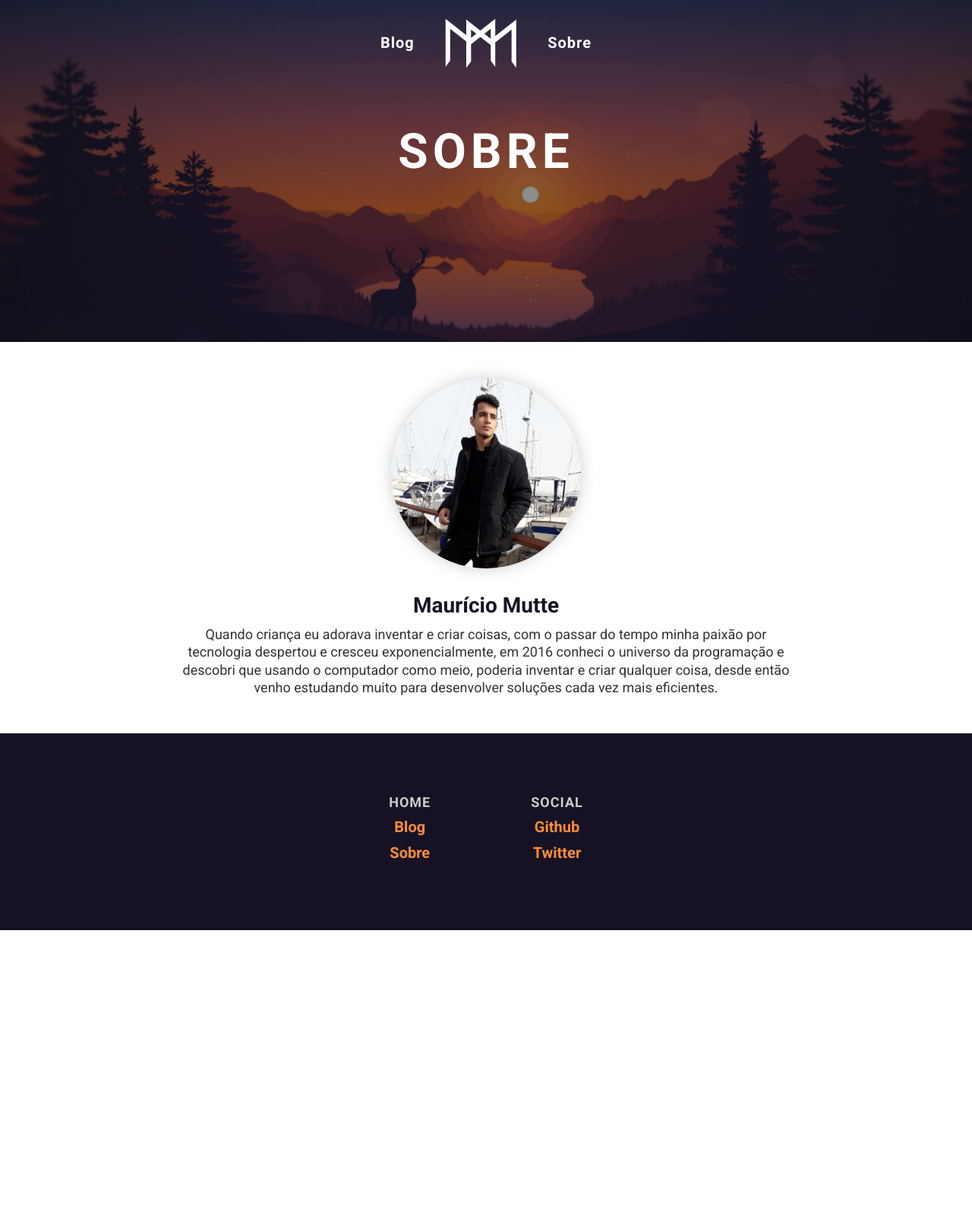
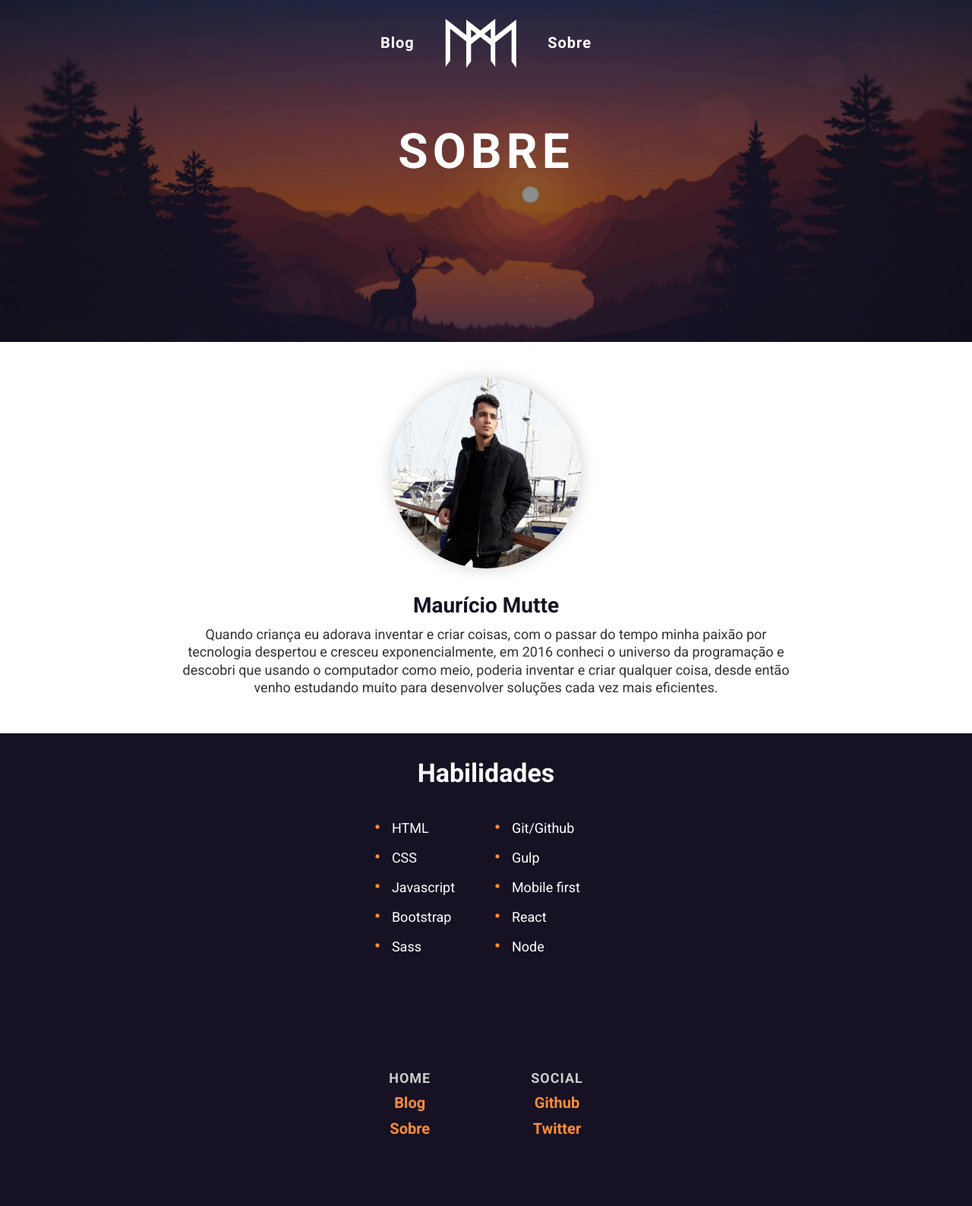
Before and after one commit to mauriciomutte/old-mauriciomutte.github.io, a Jekyll site: the page built from sobre.html, in a window 1280 px wide. Shown: the whole page at 76% size. Built offline with Jekyll 4.4.1, drawn with Linux system fonts in a browser that asks for light colours; before the commit the page ends 1224 px from its top, so only the background shows below that.

Commit message:
Add about skills

```diff
--- a/assets/css/main.css
+++ b/assets/css/main.css
@@ -217,6 +217,7 @@ body {
 .about {
   text-align: center; }
   .about__title {
+    color: #161223;
     font-size: 34px; }
 
 .about-me {
@@ -236,6 +237,29 @@ body {
     font-size: 18px;
     line-height: 1.3;
     max-width: 800px; }
+
+.about-skills {
+  background-color: #161223;
+  color: #fff;
+  padding: 2em 0; }
+  .about-skills__title {
+    color: #fff; }
+  .about-skills__ul {
+    columns: 2;
+    list-style: none;
+    margin: 2em auto;
+    padding-left: 50px;
+    width: 300px; }
+  .about-skills__li {
+    font-size: 18px;
+    text-align: left;
+    padding: 7px 0; }
+    .about-skills__li::before {
+      content: "\2022";
+      color: #ff8c39;
+      font-size: 22px;
+      font-weight: bold;
+      margin: 0 15px 0 -1em; }
 
 .header {
   background-color: #ccc;
--- a/sobre.html
+++ b/sobre.html
@@ -13,4 +13,19 @@ title: Sobre
       descobri que usando o computador como meio, poderia inventar e criar qualquer
       coisa, desde então venho estudando muito para desenvolver soluções cada vez mais eficientes.</p>
   </section>
+  <section class="about-skills">
+    <h2 class="about__title about-skills__title">Habilidades</h2>
+    <ul class="about-skills__ul">
+      <li class="about-skills__li">HTML</li>
+      <li class="about-skills__li">CSS</li>
+      <li class="about-skills__li">Javascript</li>
+      <li class="about-skills__li">Bootstrap</li>
+      <li class="about-skills__li">Sass</li>
+      <li class="about-skills__li">Git/Github</li>
+      <li class="about-skills__li">Gulp</li>
+      <li class="about-skills__li">Mobile first</li>
+      <li class="about-skills__li">React</li>
+      <li class="about-skills__li">Node</li>
+    </ul>
+  </section>
 </main>
```
Also changed, not shown: src/css/_about.scss (+33 -0 lines).
